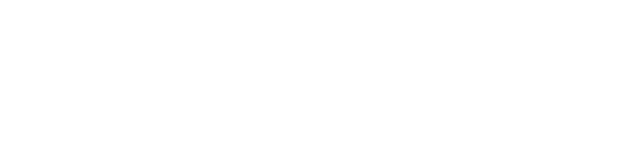
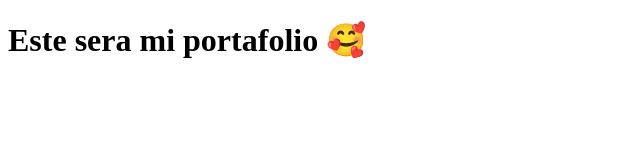
Before and after one commit to brian9work/brian9work.github.io, a plain HTML site: page index.html in a window 1280 px wide. Shown: the whole page, without its empty margins (0-640 px from the left). Drawn offline with Linux system fonts and the light colour scheme.

Commit message:
first commit

```diff
--- a/index.html
+++ b/index.html
@@ -6,6 +6,6 @@
     <title>Document</title>
 </head>
 <body>
-
+    <h1>Este sera mi portafolio 🥰</h1>
 </body>
 </html>
```
